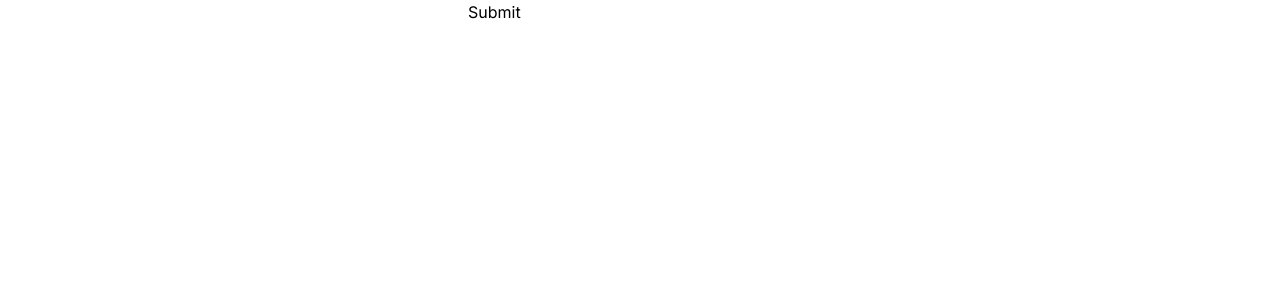
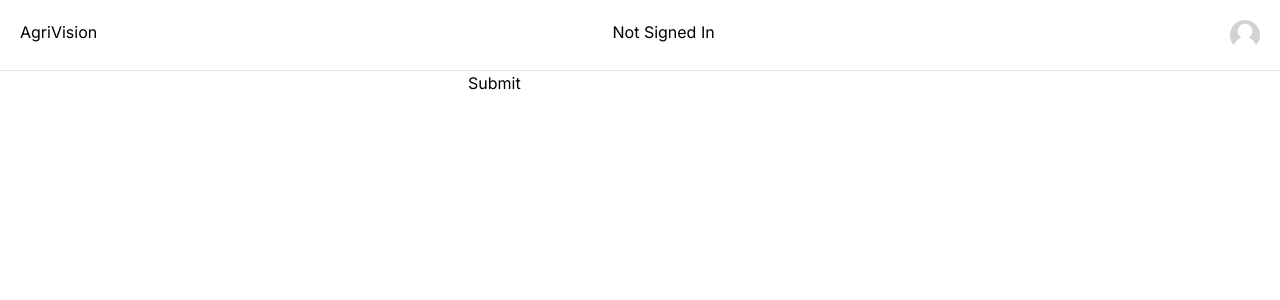
Before and after one commit to jovanwongzixi/AgriApp, a Next.js app in the folder Web App/agrivision-web-app/: page / in a window 1280 px wide. Shown: the top 300 px of the page. Built offline with nearby package versions, Linux system fonts and the light colour scheme; no server answers; the database is empty.

Commit message:
added navbar to root layout

```diff
--- a/Web App/agrivision-web-app/app/layout.tsx
+++ b/Web App/agrivision-web-app/app/layout.tsx
@@ -1,6 +1,7 @@
 import './globals.css'
 import { Inter } from 'next/font/google'
 import AuthContextProvider from './context/auth-provider'
+import Navbar from './components/Navbar'
 
 const inter = Inter({ subsets: ['latin'] })
 
@@ -13,7 +14,10 @@ export default function RootLayout({ children }: { children: React.ReactNode })
     return (
         <html lang="en">
             <body className={inter.className}>
-                <AuthContextProvider>{children}</AuthContextProvider>
+                <AuthContextProvider>
+                    <Navbar />
+                    {children}
+                </AuthContextProvider>
             </body>
         </html>
     )
```
